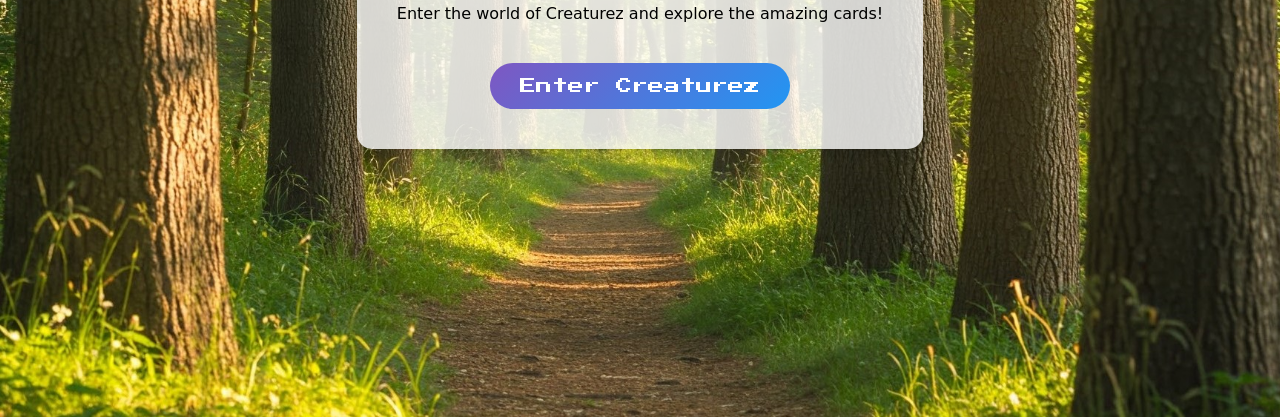
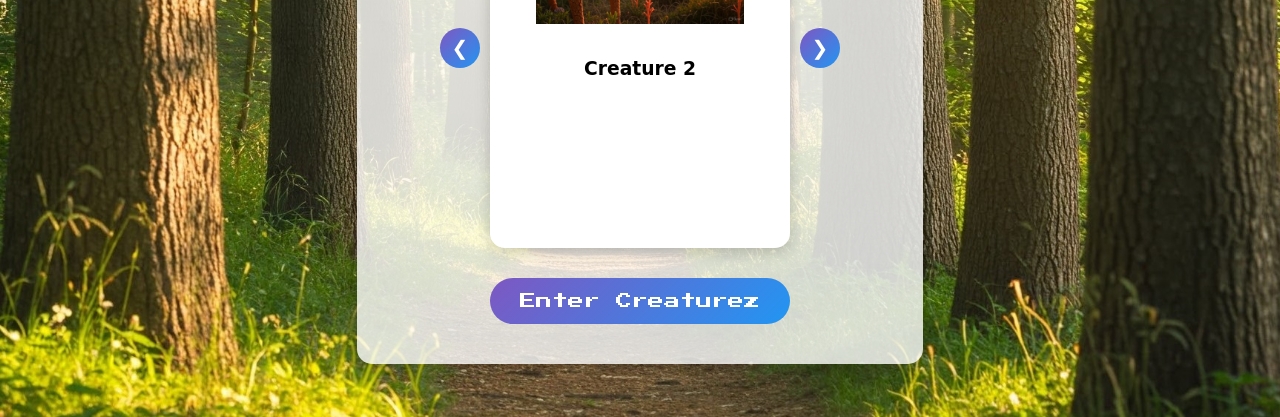
Before and after one commit to BenApisa/Creaturez, a website: page public/pages/index.html in a window 1280 px wide. Shown: the part 383-800 px from the top of the page. Drawn offline with Linux system fonts and the light colour scheme; grey boxes are pictures that could not be loaded.

Commit message:
New cards

```diff
--- a/public/css/styles.css
+++ b/public/css/styles.css
@@ -493,3 +493,76 @@ body.home.dark-mode {
     color: var(--card-text-color);
     margin: 5px 0;
 }
+
+/* Card Carousel Styles */
+.card-carousel {
+    width: 100%;
+    max-width: 300px;
+    margin: 0 auto 30px;
+    position: relative;
+    display: flex;
+    align-items: center;
+    justify-content: center;
+}
+
+.carousel-container {
+    width: 100%;
+    height: 400px;
+    overflow: hidden;
+    position: relative;
+    border-radius: 15px;
+    box-shadow: 0 4px 15px var(--card-shadow);
+}
+
+.carousel-track {
+    display: flex;
+    transition: transform 0.5s ease;
+    height: 100%;
+}
+
+.carousel-card {
+    min-width: 100%;
+    height: 100%;
+    background: var(--card-background);
+    display: flex;
+    flex-direction: column;
+    align-items: center;
+    padding: 20px;
+    box-sizing: border-box;
+}
+
+.carousel-card img {
+    width: 80%;
+    height: auto;
+    object-fit: contain;
+    margin-bottom: 15px;
+}
+
+.carousel-button {
+    background: var(--button-background);
+    color: var(--button-text-color);
+    border: none;
+    width: 40px;
+    height: 40px;
+    border-radius: 50%;
+    cursor: pointer;
+    position: absolute;
+    display: flex;
+    align-items: center;
+    justify-content: center;
+    font-size: 20px;
+    transition: all 0.3s ease;
+}
+
+.carousel-button:hover {
+    transform: scale(1.1);
+    box-shadow: 0 0 15px var(--button-hover-shadow);
+}
+
+.carousel-button.prev {
+    left: -50px;
+}
+
+.carousel-button.next {
+    right: -50px;
+}
--- a/public/js/scripts.js
+++ b/public/js/scripts.js
@@ -50,3 +50,51 @@ document.addEventListener('DOMContentLoaded', () => {
         console.error('Element with ID "mode-toggle" not found.');
     }
 });
+
+// Card Carousel functionality
+document.addEventListener('DOMContentLoaded', () => {
+    const carouselTrack = document.querySelector('.carousel-track');
+    const prevButton = document.querySelector('.carousel-button.prev');
+    const nextButton = document.querySelector('.carousel-button.next');
+
+    // Updated card data to match existing files
+    const cards = [
+        { image: '/assets/images/cards/card1.png', name: 'Creature 1' },
+        { image: '/assets/images/cards/card2.jpg', name: 'Creature 2' }
+    ];
+
+    // Add cards to carousel
+    cards.forEach(card => {
+        const cardElement = document.createElement('div');
+        cardElement.className = 'carousel-card';
+        cardElement.innerHTML = `
+            <img src="${card.image}" alt="${card.name}">
+            <h3>${card.name}</h3>
+        `;
+        carouselTrack.appendChild(cardElement);
+    });
+
+    let currentIndex = 0;
+
+    function updateCarousel() {
+        const offset = currentIndex * -100;
+        carouselTrack.style.transform = `translateX(${offset}%)`;
+    }
+
+    // Adjusted interval for better viewing with fewer cards
+    setInterval(() => {
+        currentIndex = (currentIndex + 1) % cards.length;
+        updateCarousel();
+    }, 4000); // Increased to 4 seconds since there are only 2 cards
+
+    // Manual navigation
+    nextButton.addEventListener('click', () => {
+        currentIndex = (currentIndex + 1) % cards.length;
+        updateCarousel();
+    });
+
+    prevButton.addEventListener('click', () => {
+        currentIndex = (currentIndex - 1 + cards.length) % cards.length;
+        updateCarousel();
+    });
+});
--- a/public/pages/index.html
+++ b/public/pages/index.html
@@ -27,6 +27,18 @@
     <main class="home-container">
         <h1>Welcome to Creaturez TCG</h1>
         <p>Enter the world of Creaturez and explore the amazing cards!</p>
+
+        <!-- Add Card Carousel -->
+        <div class="card-carousel">
+            <button class="carousel-button prev">❮</button>
+            <div class="carousel-container">
+                <div class="carousel-track">
+                    <!-- Cards will be added dynamically via JavaScript -->
+                </div>
+            </div>
+            <button class="carousel-button next">❯</button>
+        </div>
+
         <a href="/creatures" class="nav-button">Enter Creaturez</a>
     </main>
     <script src="../js/scripts.js"></script>
```
Also changed, not shown: public/pages/creatures.html (+13 -1 lines), public/assets/images/cards/card2.jpg (added).
